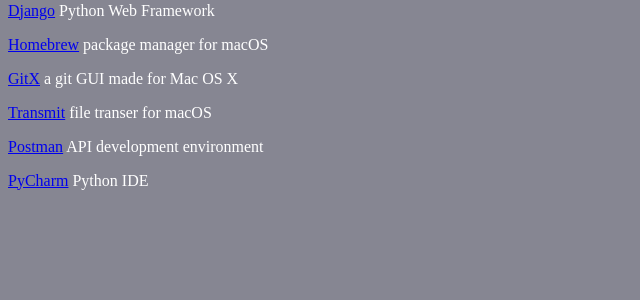
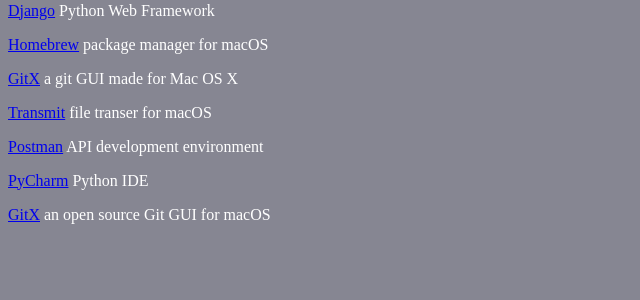
Before and after one commit to adamam2/hwproject, a Django app: template collection/templates/downloads.html in a window 1280 px wide. Shown: the part 448-748 px from the top of the page, without its empty margins (0-640 px from the left). Run offline with Django 3.2, Linux system fonts and the light colour scheme; the template is opened without the code that fills it, so the values that code supplies are empty.

Commit message:
updates to download page

```diff
--- a/collection/templates/downloads.html
+++ b/collection/templates/downloads.html
@@ -19,6 +19,8 @@
     <p><a href="https://www.panic.com/transmit/" target="_blank">Transmit</a> file transer for macOS</p>
     <p><a href="https://www.getpostman.com/" target="_blank">Postman</a> API development environment</p>
     <p><a href="https://www.jetbrains.com/pycharm/" target="_blank">PyCharm</a> Python IDE</p>
+    <p><a href="http://gitx.github.io/" target="_blank">GitX</a> an open source Git GUI for macOS</p>
+
 
 
 
```
